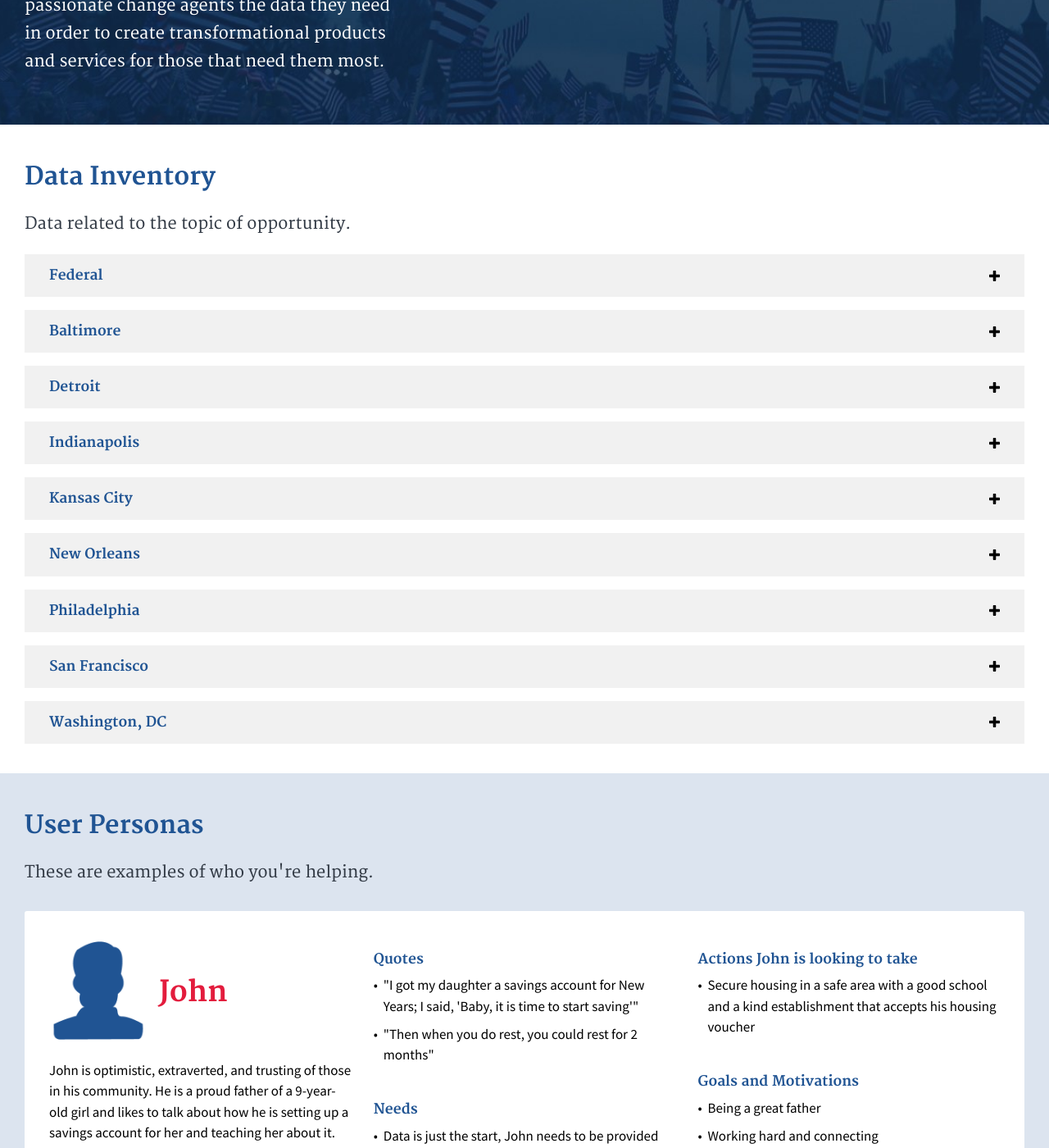
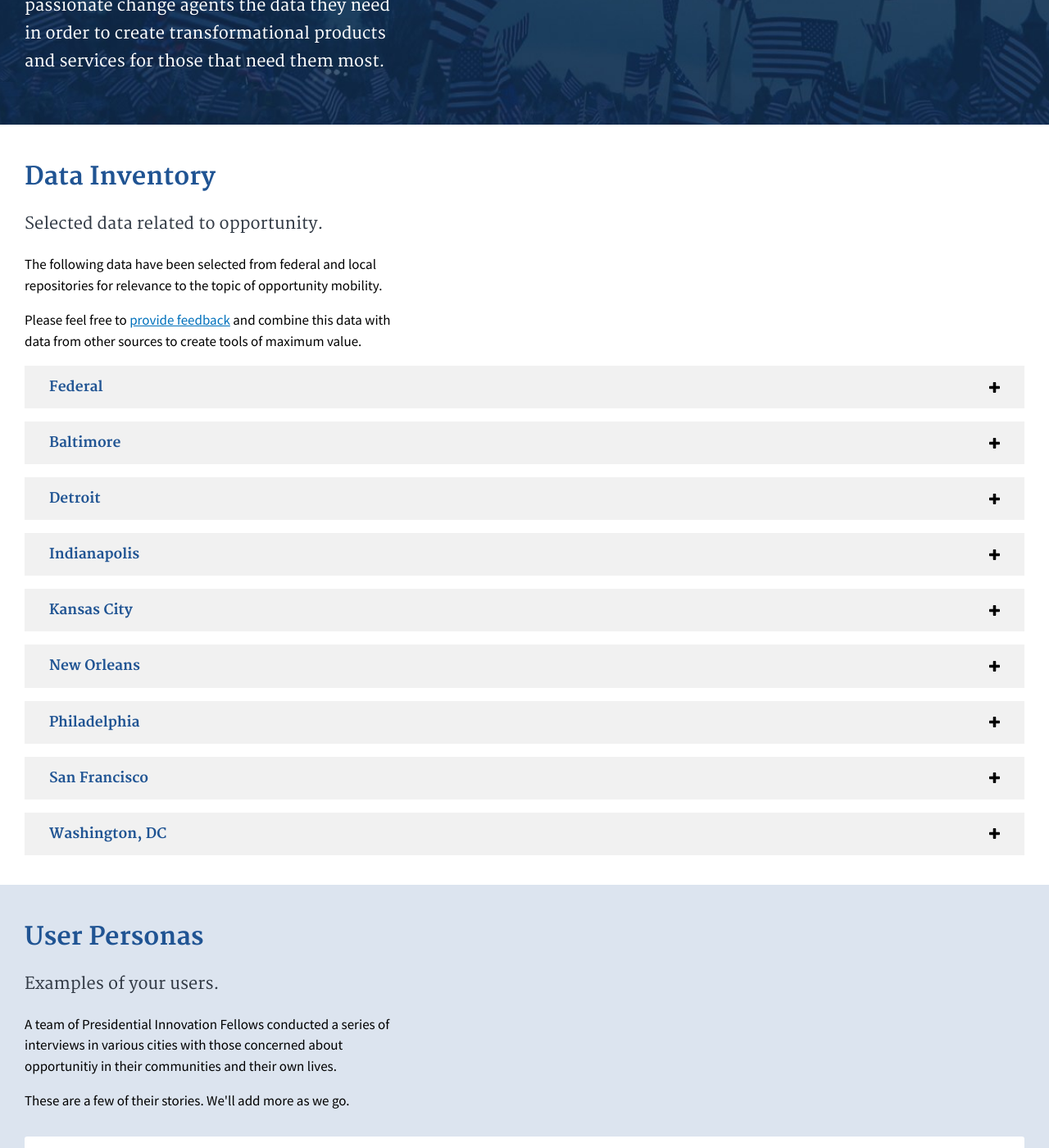
Before and after one commit to presidential-innovation-fellows/open-opportunity-data, a Jekyll site: the page built from index.html, in a window 1280 px wide and 1400 px high, scrolled down 293 px. Shown: the whole window at 82% size. Built offline with Jekyll 4.4.1, drawn with Linux system fonts in a browser that asks for light colours.

Commit message:
Add some context to sections

```diff
--- a/index_includes/data-inventory.html
+++ b/index_includes/data-inventory.html
@@ -1,5 +1,7 @@
 <h2>Data Inventory</h2>
-<p class="usa-font-lead">Data related to the topic of opportunity.</p>
+<p class="usa-font-lead">Selected data related to opportunity.</p>
+<p>The following data have been selected from federal and local repositories for relevance to the topic of opportunity mobility.</p>
+<p>Please feel free to <a href="{{ site.repo_url | append: "/issues/" }}">provide feedback</a> and combine this data with data from other sources to create tools of maximum value.</p>
 
 {% include_relative index_includes/data-inventory-provider.html id='federal' group_key='curator' %}
 
--- a/index_includes/personas.html
+++ b/index_includes/personas.html
@@ -1,5 +1,7 @@
 <h2>User Personas</h2>
-<p class="usa-font-lead">These are examples of who you're helping.</p>
+<p class="usa-font-lead">Examples of your users.</p>
+<p>A team of Presidential Innovation Fellows conducted a series of interviews in various cities with those concerned about opportunitiy in their communities and their own lives.</p>
+<p>These are a few of their stories. We'll add more as we go.</p>
 
 {% for persona_hash in site.data.personas %}
 {% assign persona = persona_hash[1] %}
```
